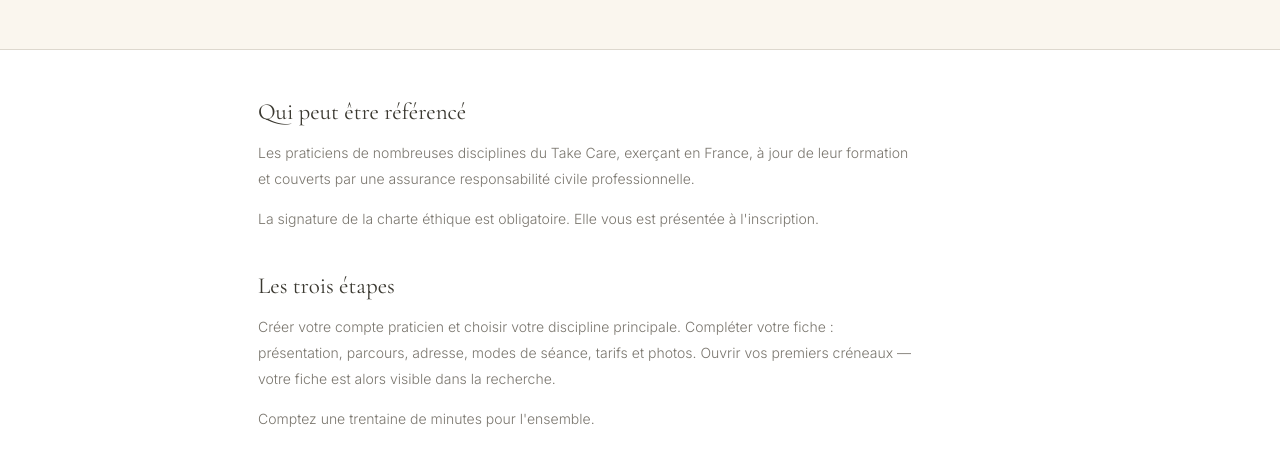
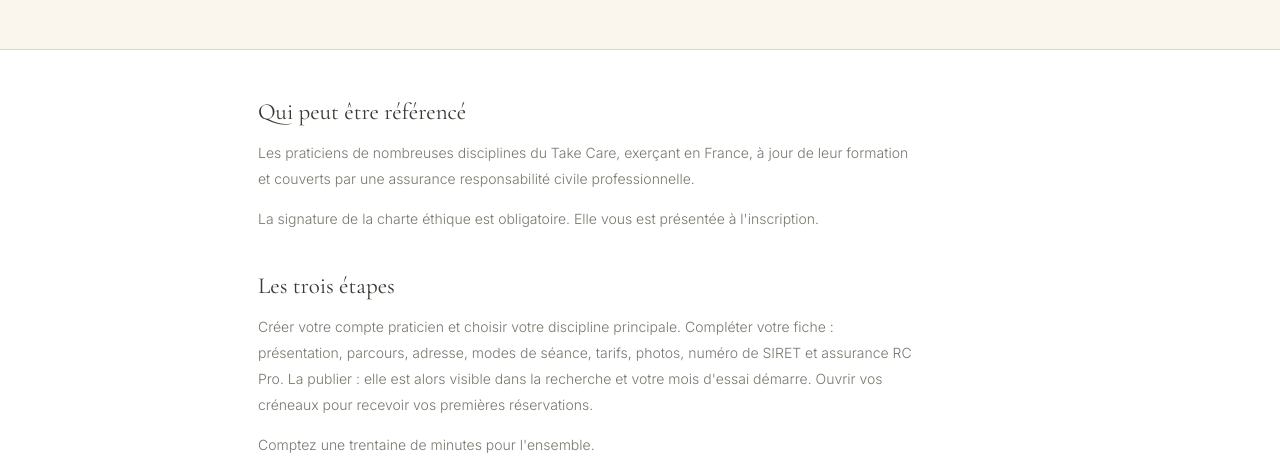
Before and after one commit to HaudLG/Holisanna, a plain HTML site: page holisanna-site/devenir.html in a window 1280 px wide. Shown: the part 280-749 px from the top of the page. Drawn offline with nearby package versions, Linux system fonts and the light colour scheme.

Commit message:
Devenir praticien : la publication (et non les créneaux) met la fiche en ligne ; SIRET et RC Pro mentionnés
Co-Authored-By: Claude Sonnet 5.5 <noreply@anthropic.com>
Claude-Session: https://claude.ai/code/session_018BpwKSP992gNoXXLccbDrY

```diff
--- a/holisanna-site/devenir.html
+++ b/holisanna-site/devenir.html
@@ -26,7 +26,7 @@
       </section>
       <section>
         <h2>Les trois étapes</h2>
-        <p>Créer votre compte praticien et choisir votre discipline principale. Compléter votre fiche : présentation, parcours, adresse, modes de séance, tarifs et photos. Ouvrir vos premiers créneaux — votre fiche est alors visible dans la recherche.</p>
+        <p>Créer votre compte praticien et choisir votre discipline principale. Compléter votre fiche : présentation, parcours, adresse, modes de séance, tarifs, photos, numéro de SIRET et assurance RC Pro. La publier : elle est alors visible dans la recherche et votre mois d'essai démarre. Ouvrir vos créneaux pour recevoir vos premières réservations.</p>
         <p>Comptez une trentaine de minutes pour l'ensemble.</p>
       </section>
       <section>
```
